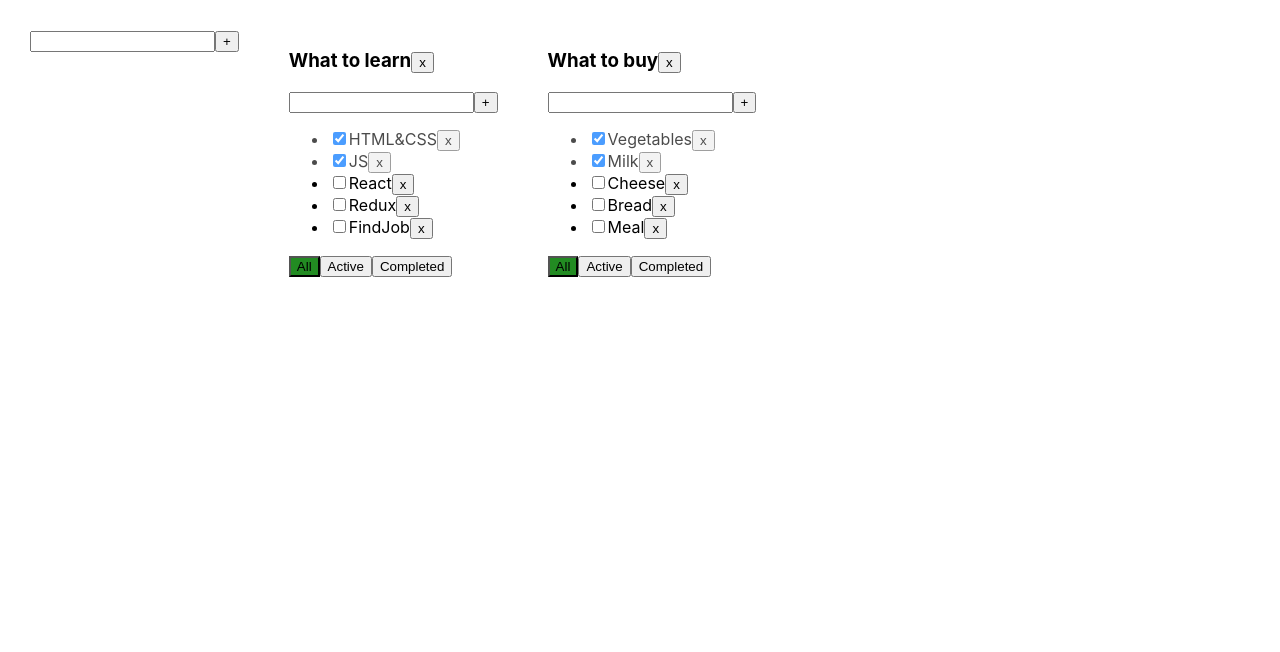
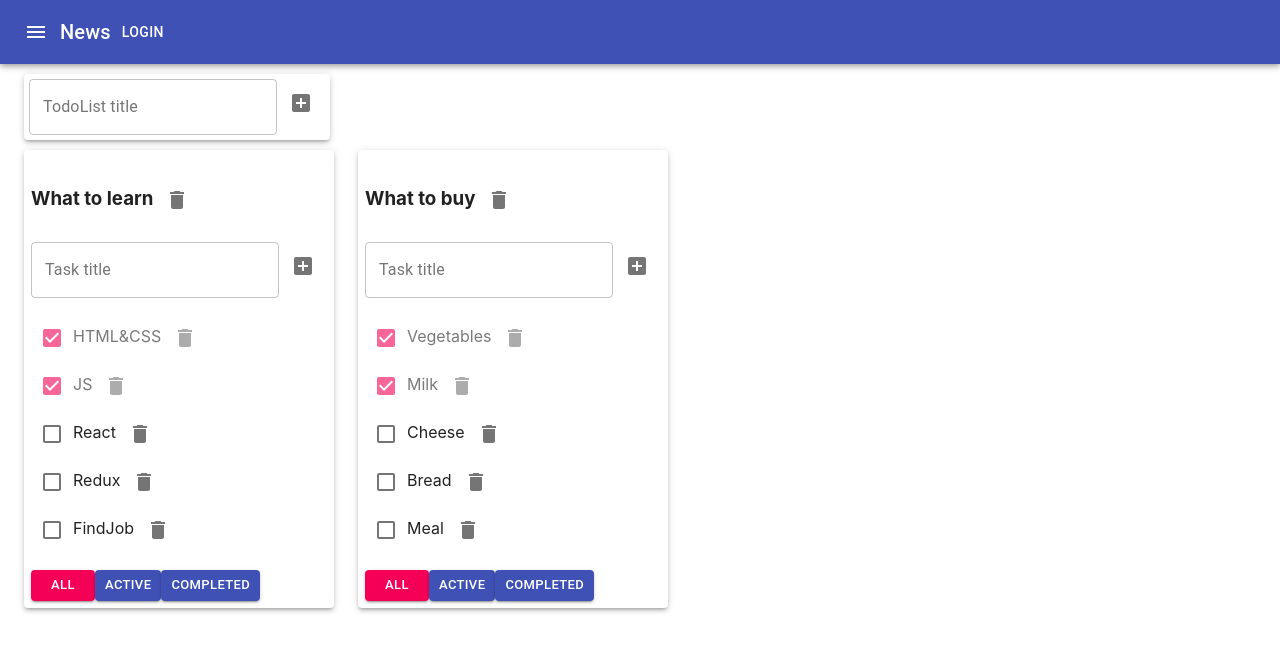
Before and after one commit to andrew9488/todoList, a React (Create React App) app: page / in a window 1280 px wide. Shown: the top 652 px of the page. Built offline with nearby package versions, Linux system fonts and the light colour scheme.

Commit message:
Add library Material-UI.

```diff
--- a/src/AddItemForm.tsx
+++ b/src/AddItemForm.tsx
@@ -1,7 +1,10 @@
 import React, {ChangeEvent, KeyboardEvent, useState} from 'react';
+import {IconButton, TextField} from "@material-ui/core";
+import {AddBox} from "@material-ui/icons";
 
-type AddItemFormPropsType ={
+type AddItemFormPropsType = {
     addItem: (title: string) => void
+    title: string
 }
 
 export function AddItemForm(props: AddItemFormPropsType) {
@@ -29,16 +32,21 @@ export function AddItemForm(props: AddItemFormPropsType) {
 
     return (
         <div>
-            <input value={title}
-                   onChange={onChangeTitleItemHandler}
-                   onKeyPress={onKeyPressHandler}
-                   className={error ? "error" : ""}
-                   onBlur={() => {
-                       setError(null)
-                   }}
+            <TextField
+                variant={"outlined"}
+                value={title}
+                onChange={onChangeTitleItemHandler}
+                onKeyPress={onKeyPressHandler}
+                onBlur={() => {
+                    setError(null)
+                }}
+                helperText={error? "Title is required!" : ""}
+                label={props.title}
+                error={!!error}
             />
-            <button onClick={addItem}>+</button>
-            {error && <div className={"error-message"}>{error}</div>}
+            <IconButton>
+                <AddBox onClick={addItem}/>
+            </IconButton>
         </div>
     );
 }
--- a/src/App.css
+++ b/src/App.css
@@ -1,3 +1,4 @@
+/*
 .App {
   padding: 30px;
   display: flex;
@@ -6,23 +7,8 @@
 .App > div {
   margin-right: 50px;
 }
-
-.active-filter {
-  background-color: forestgreen;
-  outline: none;
-}
+*/
 
 .is-done {
-  opacity: 0.7;
+  opacity: 0.6;
 }
-
-.error{
-  border: 2px solid red;
-  outline: none;
-}
-
-.error-message {
-  color: red;
-  padding-top: 4px;
-  margin-left: 30px;
-}
--- a/src/App.tsx
+++ b/src/App.tsx
@@ -3,6 +3,8 @@ import './App.css';
 import TodoList from "./TodoList";
 import {v1} from "uuid";
 import {AddItemForm} from "./AddItemForm";
+import {AppBar, Button, Container, Grid, IconButton, Paper, Toolbar, Typography} from "@material-ui/core";
+import {Menu} from "@material-ui/icons";
 
 export type TaskType = {
     id: string
@@ -84,7 +86,7 @@ function App() {
     }
 
     function removeTodoList(todoListID: string) {
-        setTodoLists(todoLists.filter(tl=> tl.id !== todoListID))
+        setTodoLists(todoLists.filter(tl => tl.id !== todoListID))
         delete tasks[todoListID]
         setTasks({...tasks})
     }
@@ -109,9 +111,9 @@ function App() {
         }
     }
 
-    function changeTodoListTitle(title: string, todoListID: string){
-        const todoList = todoLists.find(t=>t.id === todoListID)
-        if (todoList){
+    function changeTodoListTitle(title: string, todoListID: string) {
+        const todoList = todoLists.find(t => t.id === todoListID)
+        if (todoList) {
             todoList.title = title
             setTodoLists([...todoLists])
         }
@@ -121,19 +123,40 @@ function App() {
     //UI
     return (
         <div className="App">
-            <AddItemForm addItem={addTodoList}/>
-
+            <AppBar position="static">
+                <Toolbar>
+                    <IconButton edge="start" color="inherit" aria-label="menu">
+                        <Menu/>
+                    </IconButton>
+                    <Typography variant="h6">
+                        News
+                    </Typography>
+                    <Button color="inherit">Login</Button>
+                </Toolbar>
+            </AppBar>
+            <Container fixed>
+                <Grid container style={{padding: "10px 0"}}>
+                    <Paper style={{padding: "5px"}}
+                           elevation={3}>
+                        <AddItemForm addItem={addTodoList} title={"TodoList title"}/>
+                    </Paper>
+                </Grid>
+                <Grid container spacing={3}>
                     {
                         todoLists.map(tl => {
                             let taskForTodoList = tasks[tl.id]
-                    if (tl.filter === "active"){
+                            if (tl.filter === "active") {
                                 taskForTodoList = tasks[tl.id].filter(t => !t.isDone)
-                    } if (tl.filter === "completed"){
+                            }
+                            if (tl.filter === "completed") {
                                 taskForTodoList = tasks[tl.id].filter(t => t.isDone)
                             }
                             return (
+                                <Grid item key={tl.id}>
+                                    <Paper style={{padding: "7px"}}
+                                           elevation={3}
+                                    >
                                         <TodoList
-                            key={tl.id}
                                             id={tl.id}
                                             title={tl.title}
                                             tasks={taskForTodoList}
@@ -146,9 +169,13 @@ function App() {
                                             changeTaskTitle={changeTaskTitle}
                                             changeTodoListTitle={changeTodoListTitle}
                                         />
+                                    </Paper>
+                                </Grid>
                             );
                         })
                     }
+                </Grid>
+            </Container>
         </div>
     );
 }
--- a/src/EditableSpan.tsx
+++ b/src/EditableSpan.tsx
@@ -1,4 +1,5 @@
 import React, {ChangeEvent, KeyboardEvent, useState} from "react";
+import {TextField} from "@material-ui/core";
 
 type EditableSpanPropsType = {
     title: string
@@ -28,11 +29,11 @@ export function EditableSpan(props: EditableSpanPropsType) {
 
     return (
         editMode
-            ? <input value={title}
-                     autoFocus
-                     onBlur={offEditMode}
-                     onChange={onChangeTitleHandler}
-                     onKeyPress={onKeyPressHandler}
+            ? <TextField value={title}
+                         autoFocus
+                         onBlur={offEditMode}
+                         onChange={onChangeTitleHandler}
+                         onKeyPress={onKeyPressHandler}
             />
             : <span onDoubleClick={onEditMode}>{props.title}</span>
     );
--- a/src/TodoList.tsx
+++ b/src/TodoList.tsx
@@ -2,6 +2,8 @@ import React, {ChangeEvent} from "react";
 import {FilterValuesType, TaskType} from "./App";
 import {AddItemForm} from "./AddItemForm";
 import {EditableSpan} from "./EditableSpan";
+import {Button, Checkbox, IconButton} from "@material-ui/core";
+import {Delete} from "@material-ui/icons";
 
 type TodoListPropsType = {
     id: string
@@ -38,12 +40,14 @@ function TodoList(props: TodoListPropsType) {
 
         return (
             <li key={t.id} className={t.isDone ? "is-done" : ""}>
-                <input type="checkbox"
-                       checked={t.isDone}
-                       onChange={changeStatus}
-                />
+                <Checkbox
+                    color={"secondary"}
+                    checked={t.isDone}
+                    onChange={changeStatus}/>
                 <EditableSpan title={t.title} changeItem={changeTaskTitle}/>
-                <button onClick={removeTask}>x</button>
+                <IconButton onClick={removeTask}>
+                    <Delete/>
+                </IconButton>
             </li>
         );
     })
@@ -51,25 +55,33 @@ function TodoList(props: TodoListPropsType) {
     return (
         <div>
             <h3><EditableSpan title={props.title} changeItem={changeTodoListTitle}/>
-                <button onClick={() => props.removeTodolist(props.id)}>x</button>
+                <IconButton onClick={() => props.removeTodolist(props.id)}>
+                    <Delete/>
+                </IconButton>
             </h3>
-            <AddItemForm addItem={addTask}/>
-            <ul>
+            <AddItemForm addItem={addTask} title={"Task title"}/>
+            <ul style={{listStyle: "none", paddingLeft: "0"}}>
                 {tasks}
             </ul>
             <div>
-                <button
-                    className={props.filter === "all" ? "active-filter" : ""}
+                <Button
+                    color={props.filter === "all" ? "secondary" : "primary"}
+                    variant={"contained"}
+                    size={"small"}
                     onClick={all}>All
-                </button>
-                <button
-                    className={props.filter === "active" ? "active-filter" : ""}
+                </Button>
+                <Button
+                    color={props.filter === "active" ? "secondary" : "primary"}
+                    variant={"contained"}
+                    size={"small"}
                     onClick={active}>Active
-                </button>
-                <button
-                    className={props.filter === "completed" ? "active-filter" : ""}
+                </Button>
+                <Button
+                    color={props.filter === "completed" ? "secondary" : "primary"}
+                    variant={"contained"}
+                    size={"small"}
                     onClick={completed}>Completed
-                </button>
+                </Button>
             </div>
         </div>
 
```
Also changed, not shown: package.json (+9 -1 lines), 1 other file (tests, documents, lock files or other folders). Lines whose indentation alone changed are shown as unchanged.
